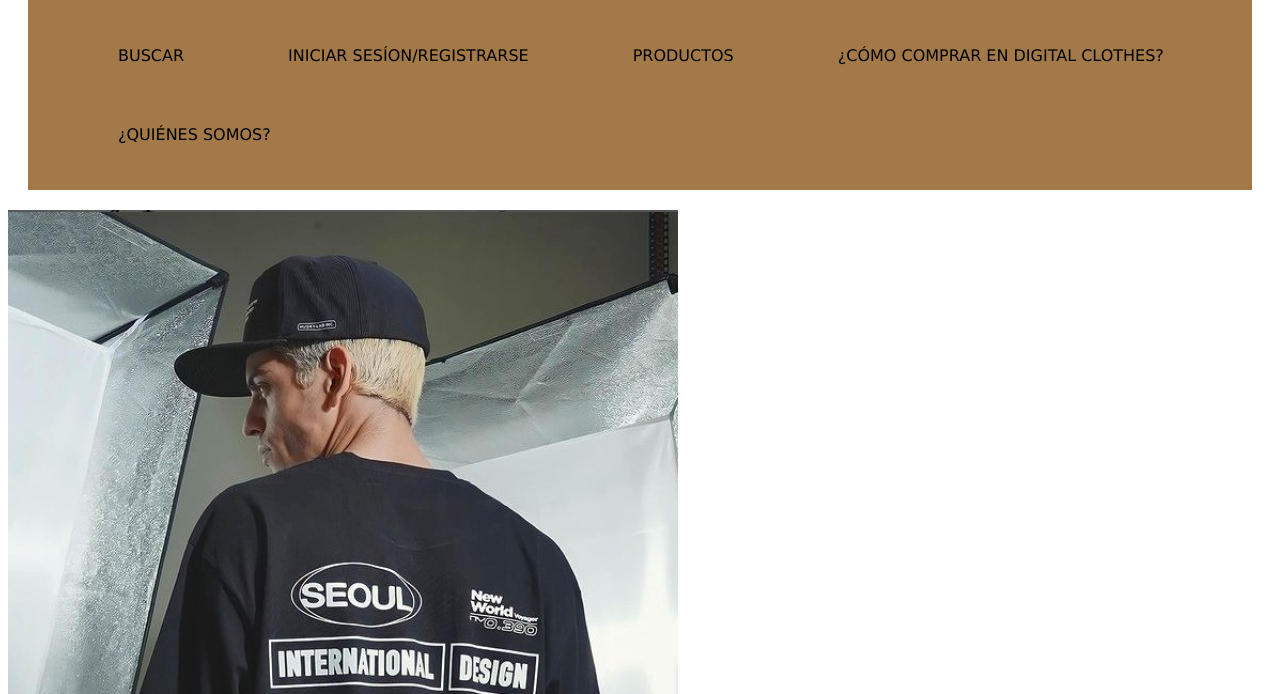
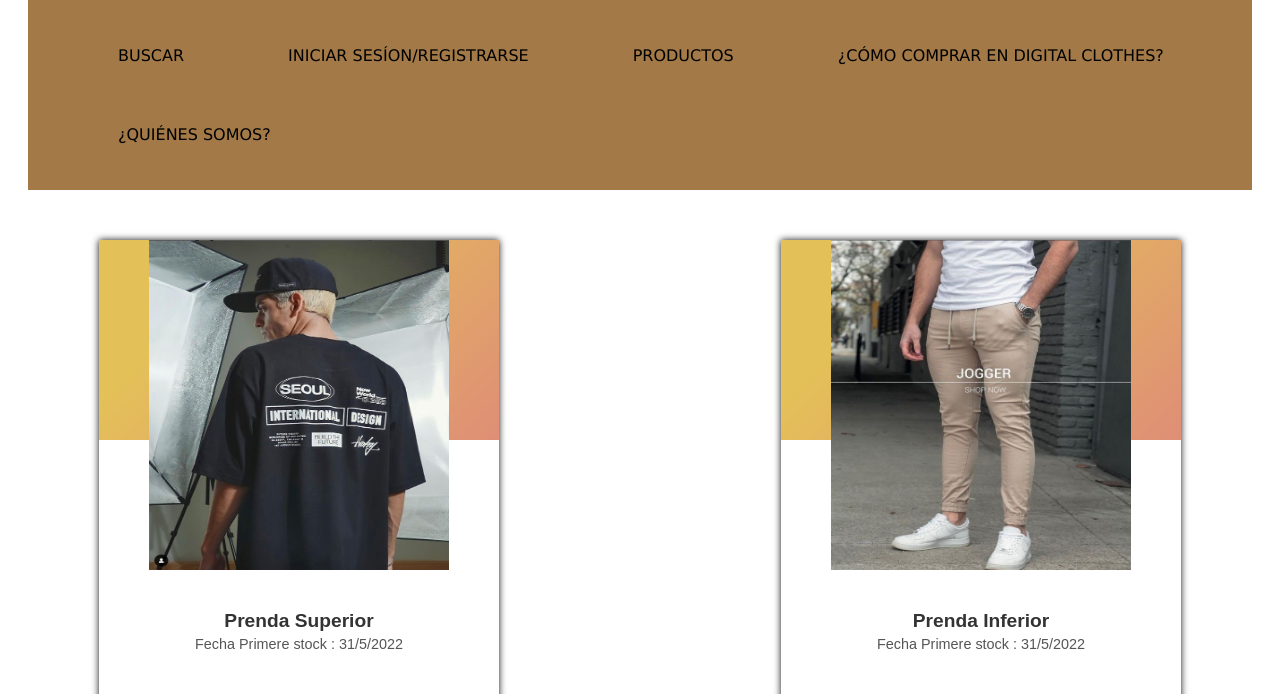
Before and after one commit to Rafatrucco/proyectoDigitalClothes-TruccoRafael, a plain HTML site: page pages/productos.html in a window 1280 px wide. Shown: the part 106-800 px from the top of the page. Drawn offline with Linux system fonts and the light colour scheme.

Commit message:
agregue animacion a productos

```diff
--- a/css/style.css
+++ b/css/style.css
@@ -237,6 +237,111 @@ footer{
 
 /* FIN SIGUENOS */
 
+/* ---------------------------- PRODUCTOS ------------------- */
+.conte{
+    height: 550px;
+    width: 400px;
+    box-shadow:0 0 7px #111 ;
+    margin: 30px 30px;
+}
+.conte .card{
+    height: 200px;
+    width: 100%;
+    margin-bottom: 170px;
+}
+.card img{
+    margin: auto;
+    display: block;
+}
+.conte .prendaSuperior img{
+    height: 330px;
+    width: 300px;
+}
+.conte .prendaSuperior{
+     /* background-color: #111; */
+     background-color: #f18b6d;
+     background-image: linear-gradient(315deg, #df8e76 0%, #e4c158 74%);
+}
+
+.conte .prendaInferior img{
+    height: 330px;
+    width: 300px;
+}
+.conte .prendaInferior{
+     /* background-color: #111; */
+     background-color: #f18b6d;
+background-image: linear-gradient(315deg, #df8e76 0%, #e4c158 74%);
+}
+
+.conte .Calzado img{
+    height: 330px;
+    width: 300px;
+}
+.conte .Calzado{
+     /* background-color: #111; */
+     background-color: #f18b6d;
+background-image: linear-gradient(315deg, #df8e76 0%, #e4c158 74%);
+
+}
+
+.card img:hover{
+
+    /* transform: translateY(-10px); */
+    animation: aparecer 2s
+
+}
+
+.conte .card{
+    transition: height 12s , width 20s;
+}
+
+.boxes{
+
+
+    display: grid;
+    grid-template-columns: repeat(auto-fill, minmax(360px,1fr));
+    grid-template-rows: minmax(350px,auto);
+
+    gap: 100px;
+    justify-items: center;
+    justify-content: space-around;
+
+
+}
+
+
+
+.informacion{
+    height: 80px;
+    width: 100%;
+}
+.informacion h1{
+    font-family: sans-serif;
+    font-size: 1.2em;
+    text-align: center;
+    color: #333;
+    margin-bottom: -10px;
+}
+.informacion p{
+    text-align: center;
+    font-family: sans-serif;
+    font-size: .9em;
+    color: #555;
+}
+
+@keyframes aparecer {
+    0% {
+        opacity: 0;
+
+    }
+
+    100%{
+        opacity: 1;
+    }
+
+}
+
+/* ------------------------------- FIN PRODUCTOS ----------------- */
 
 
 
```
